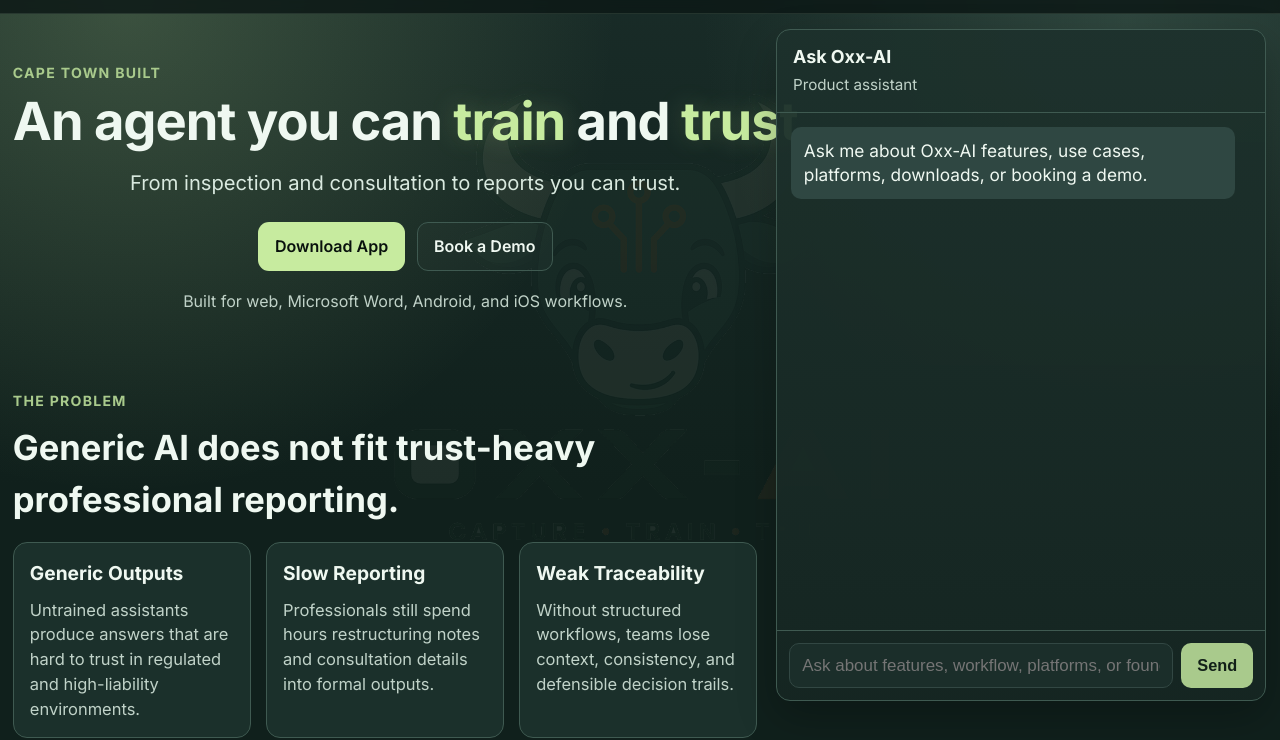
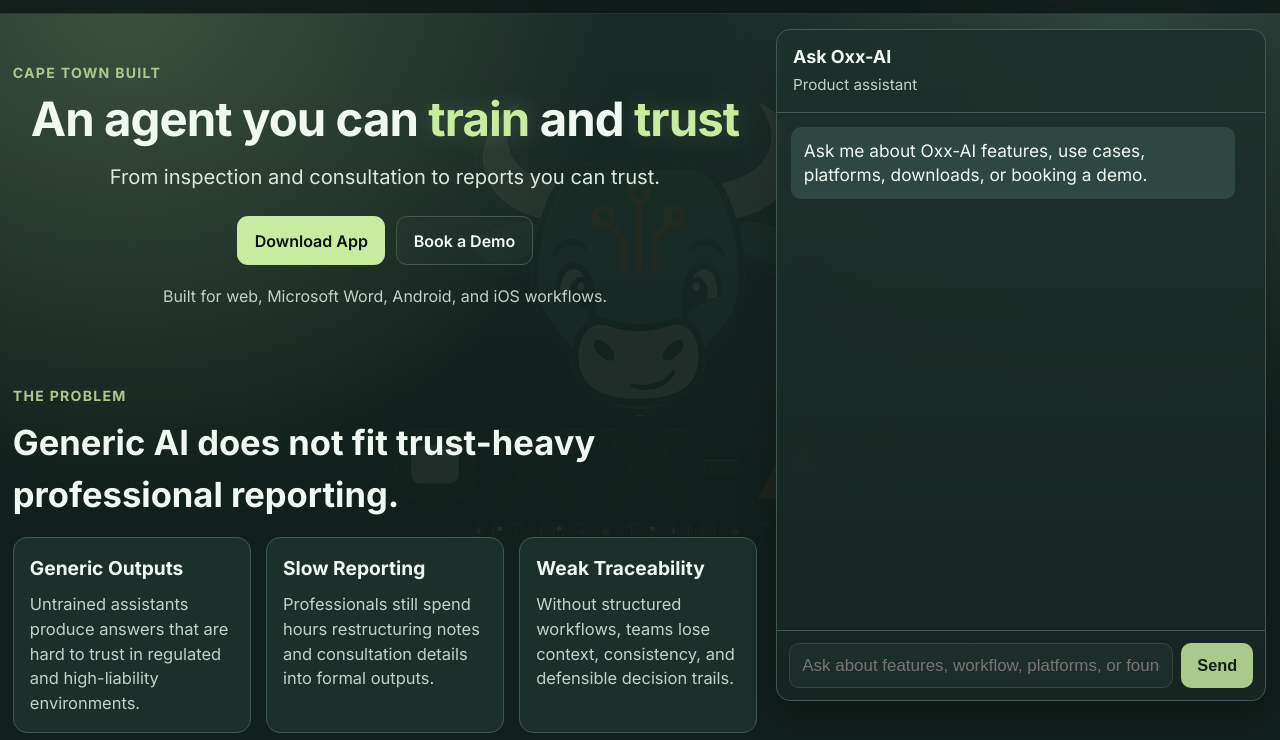
Before and after one commit to agoodhead/OxxWebsite, a website: page index.html in a window 1280 px wide. Shown: the part 75-815 px from the top of the page. Drawn offline with Linux system fonts and the light colour scheme.

Commit message:
Update hero heading size and replace one-page PDF asset

```diff
--- a/style.css
+++ b/style.css
@@ -171,7 +171,7 @@ body {
 
 .hero-copy h1 {
   margin: 0;
-  font-size: clamp(2.15rem, 4.1vw, 4rem);
+  font-size: clamp(2rem, 3.7vw, 3.5rem);
   line-height: 1.06;
   letter-spacing: -0.02em;
   max-width: none;
```
Also changed, not shown: 1 other file.
